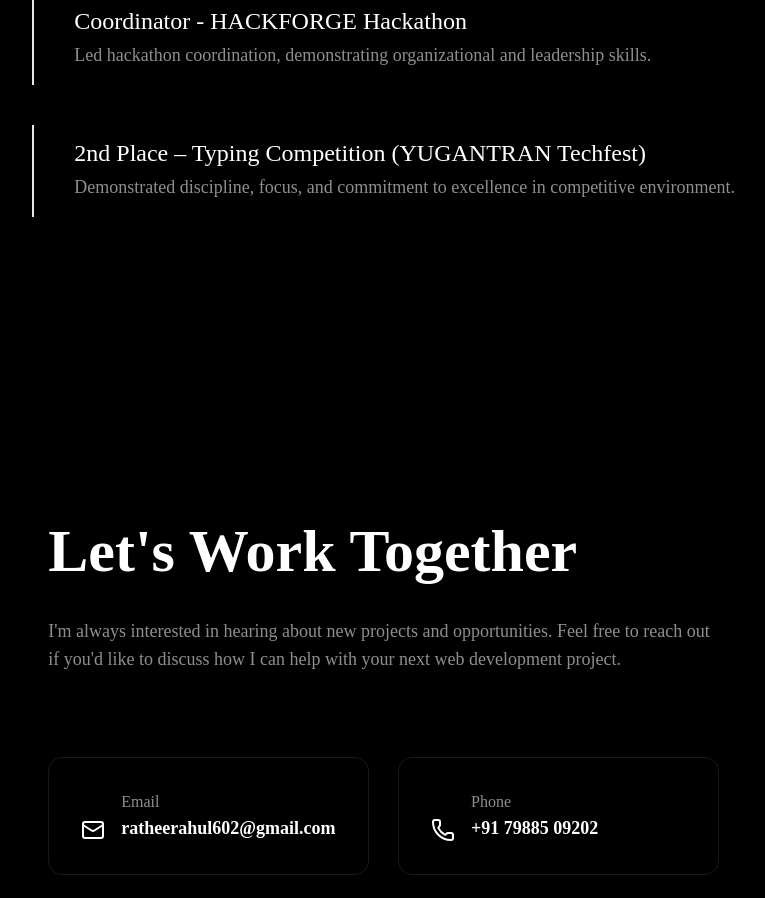
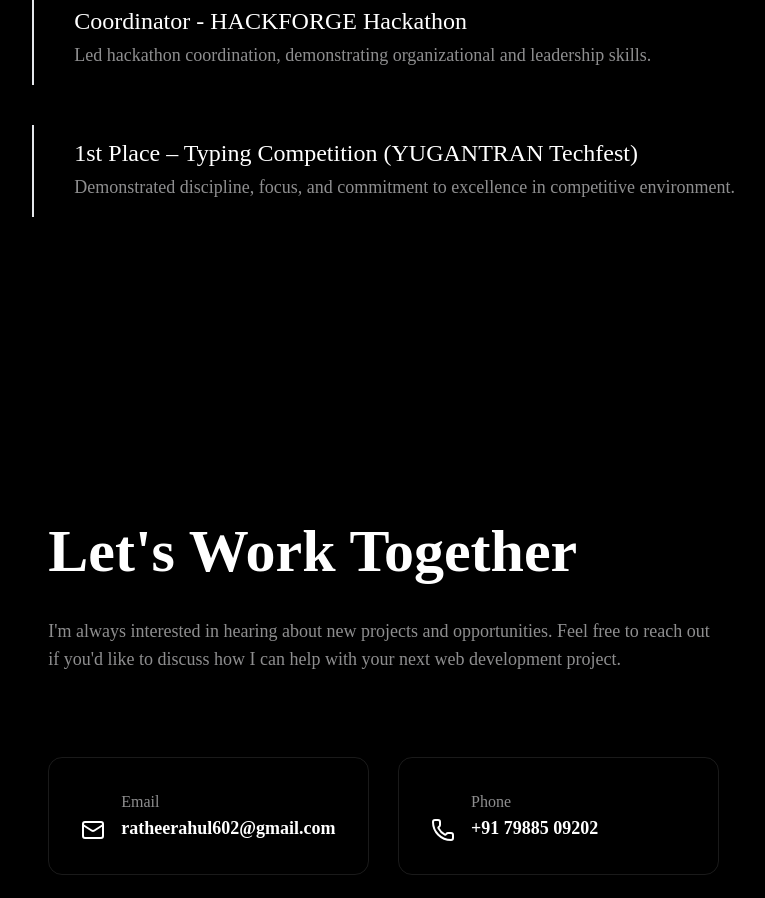
Before and after one commit to rahul-rathee7/Portfolio, a Next.js app: page / in a window 1280 px wide. Shown: the part 8520-9418 px from the top of the page, without its empty margins (242-1007 px from the left). Built offline with nearby package versions, Linux system fonts and the light colour scheme.

Commit message:
fix: some minor changes

```diff
--- a/components/sections/ExperienceSection.tsx
+++ b/components/sections/ExperienceSection.tsx
@@ -52,7 +52,7 @@ export function ExperienceSection() {
             description: "Led hackathon coordination, demonstrating organizational and leadership skills."
         },
         {
-            title: "2nd Place – Typing Competition (YUGANTRAN Techfest)",
+            title: "1st Place – Typing Competition (YUGANTRAN Techfest)",
             description: "Demonstrated discipline, focus, and commitment to excellence in competitive environment."
         }
     ]
```
